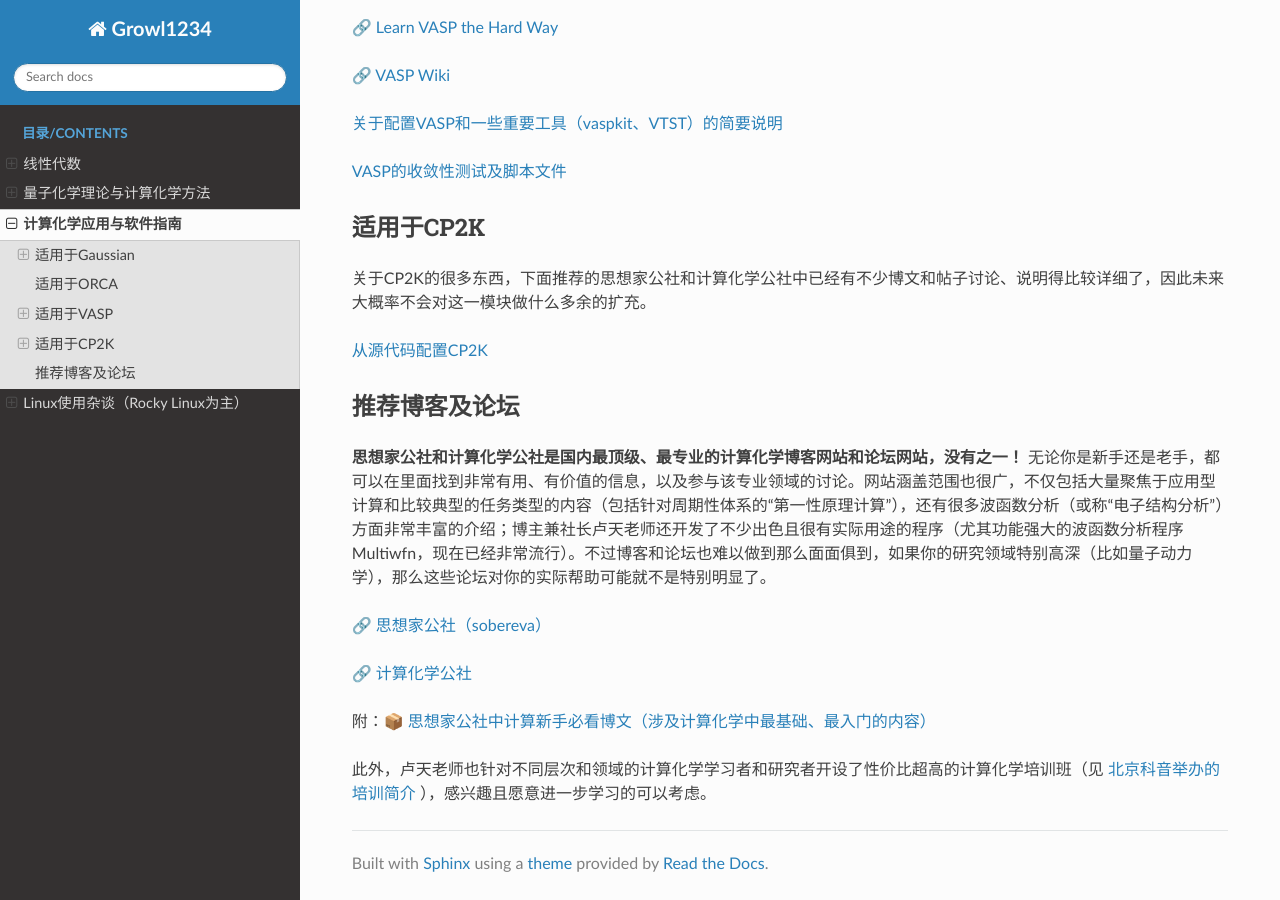
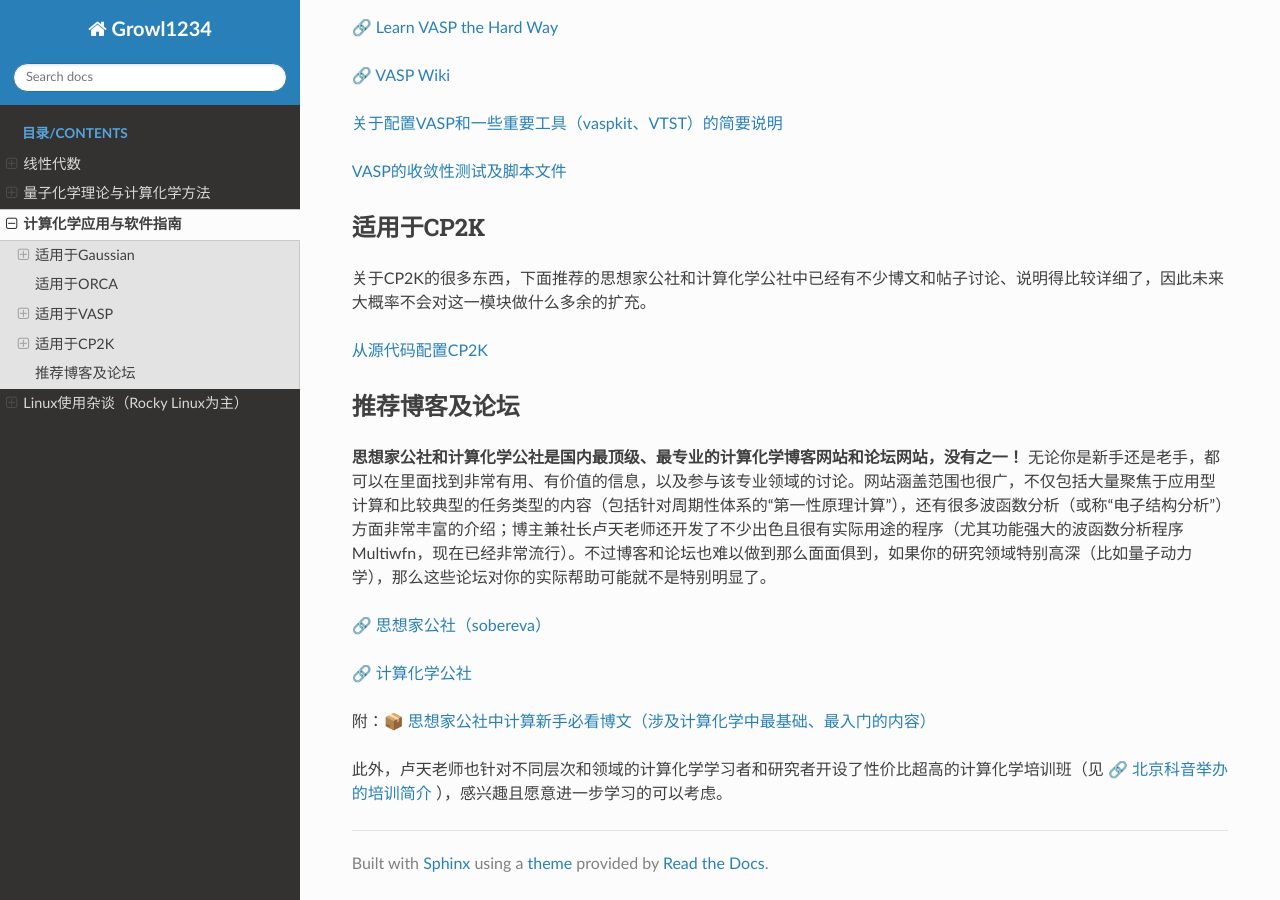
Before and after one commit to Growl1234/RTDProject, a Sphinx documentation site: the page built from source/applications/index.rst, in a window 1280 px wide and 900 px high, scrolled down 713 px. Built offline with Sphinx 7.4.7 and the Read the Docs theme 3.1.0, drawn with Linux system fonts in a browser that asks for light colours.

```diff
--- a/source/applications/index.rst
+++ b/source/applications/index.rst
@@ -70,4 +70,4 @@
 
 附：`📦 思想家公社中计算新手必看博文（涉及计算化学中最基础、最入门的内容） <../_static/pdf/Sobereva.zip>`_
 
-此外，卢天老师也针对不同层次和领域的计算化学学习者和研究者开设了性价比超高的计算化学培训班（见 `北京科音举办的培训简介 <http://www.keinsci.com/workshop.html>`_ ），感兴趣且愿意进一步学习的可以考虑。
+此外，卢天老师也针对不同层次和领域的计算化学学习者和研究者开设了性价比超高的计算化学培训班（见 `🔗 北京科音举办的培训简介 <http://www.keinsci.com/workshop.html>`_ ），感兴趣且愿意进一步学习的可以考虑。
```
